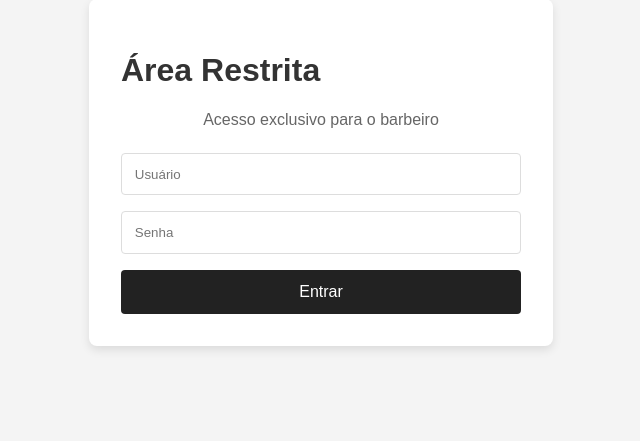
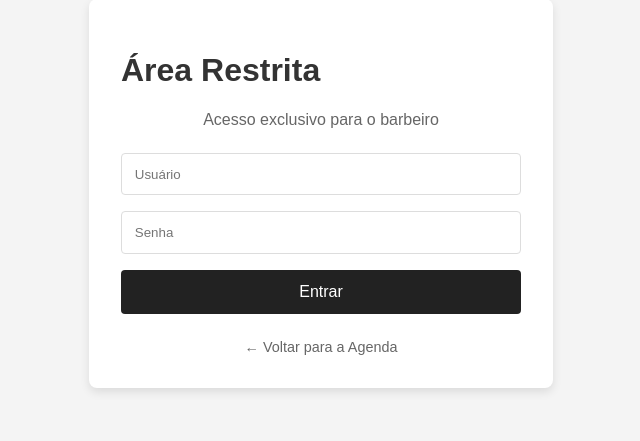
Before and after one commit to POLLO-21/AGENDA_BARBEIRO, a Flask app: page /login in a window 1280 px wide. Shown: the part 109-550 px from the top of the page, without its empty margins (319-959 px from the left). Run offline with Flask 3, Linux system fonts and the light colour scheme.

Commit message:
Implementar melhorias visuais, filtros de horários passados e lógica de acesso para clientes

```diff
--- a/app.py
+++ b/app.py
@@ -112,7 +112,15 @@ def build_dias_from_db(year=None, month=None, barber_id=None, barbershop_id=None
         is_past = current_date < today
 
         slots = storage.get_availability(d, year=year, month=month, barber_id=barber_id, barbershop_id=barbershop_id)
-        disponivel = any(s.get("available", True) for s in slots)
+
+        # Filtrar horários passados se for o dia atual
+        if not is_past and current_date == today:
+            now_time = datetime.now().strftime("%H:%M")
+            # Disponível apenas se houver slot ativo, não tomado E futuro
+            disponivel = any(s.get("available", True) and s["time"] > now_time for s in slots)
+        else:
+            disponivel = any(s.get("available", True) for s in slots)
+
         dias.append({
             "tipo": "dia",
             "numero": f"{d:02d}",
@@ -174,7 +182,20 @@ def horarios(dia):
         return jsonify({"error": "no_shop_selected"}), 400
 
     slots = storage.get_availability(dia, year=ano, month=mes, barber_id=None, barbershop_id=barbershop_id)
-    horarios_disponiveis = [s["time"] for s in slots if s.get("available", True)]
+
+    # Filtrar horários passados se for hoje
+    try:
+        current_date = datetime(ano, mes, dia).date()
+        if current_date == datetime.now().date():
+            now_time = datetime.now().strftime("%H:%M")
+            horarios_disponiveis = [s["time"] for s in slots if s.get("available", True) and s["time"] > now_time]
+        elif current_date < datetime.now().date():
+             horarios_disponiveis = [] # Dia passado não tem horários
+        else:
+             horarios_disponiveis = [s["time"] for s in slots if s.get("available", True)]
+    except ValueError:
+        horarios_disponiveis = []
+
     return jsonify({"dia": dia, "horarios": horarios_disponiveis, "detalhes": slots})
 
 @app.route("/reservar", methods=["POST"])
--- a/static/style.css
+++ b/static/style.css
@@ -92,6 +92,21 @@ h2 {
     border-bottom: 2px solid #eee;
     padding-bottom: 0.5rem;
     margin-top: 0;
+}
+
+/* Buttons and Links */
+.btn-text {
+    color: #666;
+    text-decoration: none;
+    font-size: 0.9rem;
+    transition: color 0.2s;
+    display: inline-flex;
+    align-items: center;
+    gap: 0.3rem;
+}
+.btn-text:hover {
+    color: #222;
+    text-decoration: underline;
 }
 
 /* Login */
--- a/templates/agenda.html
+++ b/templates/agenda.html
@@ -47,9 +47,15 @@
                 {{ dia.numero }}
             </div>
           {% else %}
+            {% if dia.disponivel or session.get('role') == 'barbeiro' %}
             <div class="dia {% if dia.disponivel %}disponivel{% else %}ocupado{% endif %}" data-dia="{{ dia.numero }}">
                 {{ dia.numero }}
             </div>
+            {% else %}
+            <div class="dia ocupado">
+                {{ dia.numero }}
+            </div>
+            {% endif %}
           {% endif %}
         {% endif %}
       {% endfor %}
--- a/templates/editar_dia.html
+++ b/templates/editar_dia.html
@@ -124,7 +124,7 @@
     </form>
     {% endif %}
 
-    <form action="{{ url_for('excluir_dia', dia_id=dia.raw_numero, mes=dia.mes, ano=dia.ano) }}" method="POST" onsubmit="return confirm('Tem certeza? Isso desativará todos os horários deste dia.');">
+    <form action="{{ url_for('excluir_dia', dia_id=dia.raw_numero, mes=dia.mes, ano=dia.ano) }}" method="POST">
         <button type="submit" class="btn btn-danger">Excluir Dia Inteiro (Desativar Tudo)</button>
     </form>
   </div>
--- a/templates/login.html
+++ b/templates/login.html
@@ -12,5 +12,10 @@
         <input type="password" name="senha" placeholder="Senha" required>
         <button type="submit">Entrar</button>
     </form>
+    <div style="margin-top: 1.5rem; text-align: center;">
+        <a href="{{ url_for('agenda') }}" class="btn-text">
+            &larr; Voltar para a Agenda
+        </a>
+    </div>
 </div>
 {% endblock %}
--- a/templates/perfil.html
+++ b/templates/perfil.html
@@ -55,6 +55,10 @@
                 </div>
 
                 <button type="submit" class="btn btn-primary btn-block">Salvar Alterações</button>
+
+                <div style="margin-top: 1rem; text-align: center;">
+                    <a href="{{ url_for('agenda') }}" class="btn-text">Voltar para a Agenda</a>
+                </div>
             </div>
         </form>
     </div>
```
Also changed, not shown: 1 other file.
